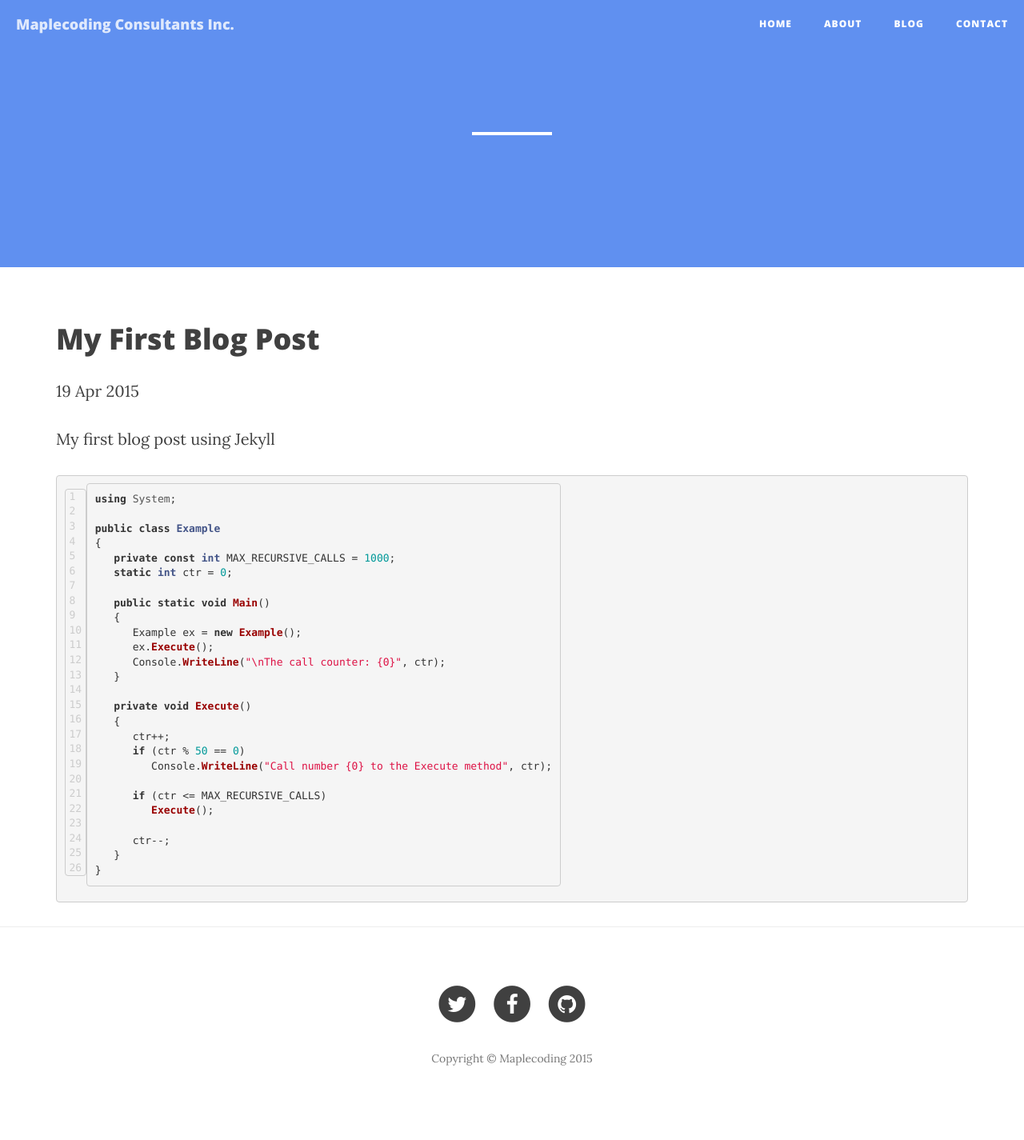
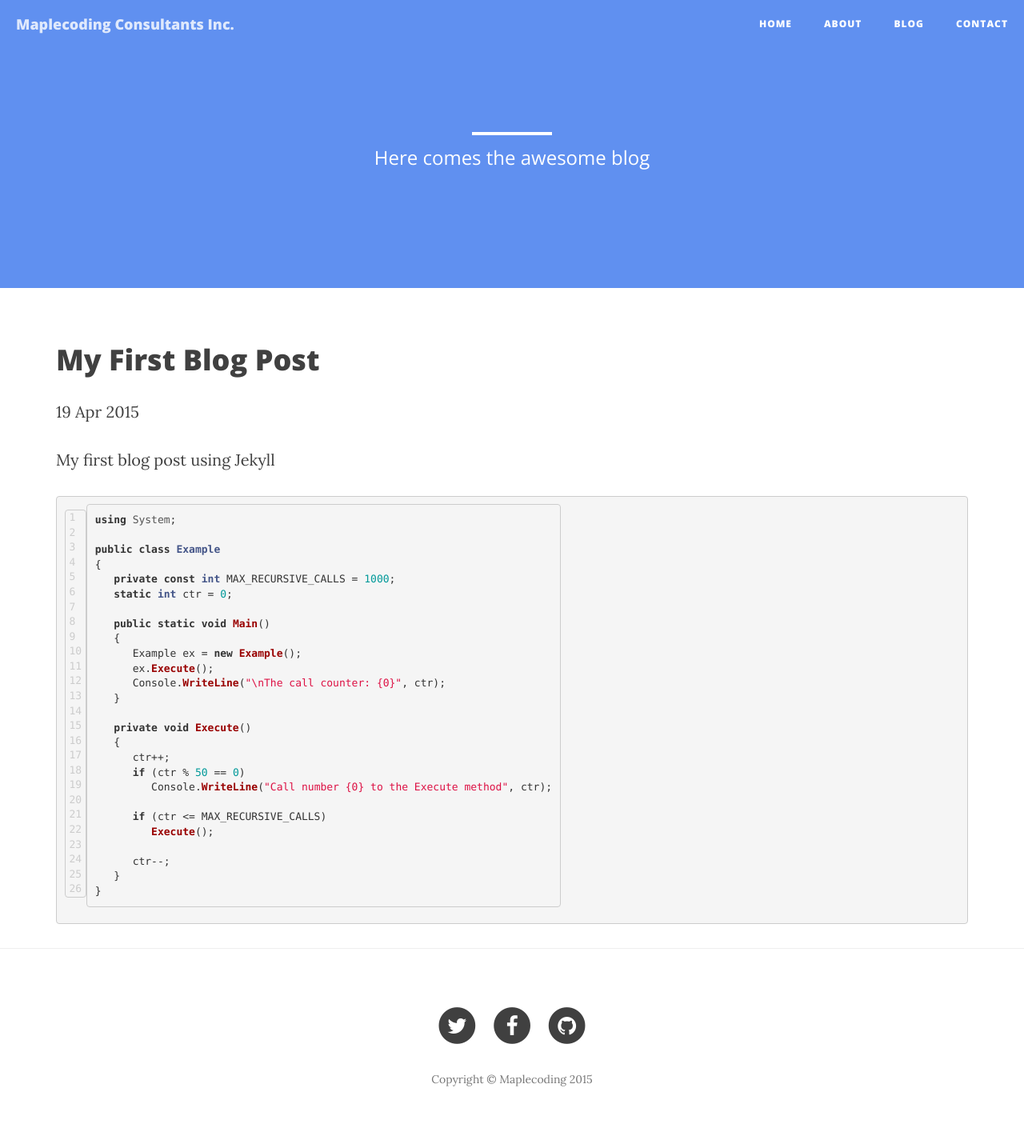
Before and after one commit to shawinder/shawinder.github.io, a Jekyll site: the page built from _posts/2015-04-19-my-first-blog-post.md, in a window 1280 px wide. Shown: the whole page at 80% size. Built offline with Jekyll 4.4.1, drawn with Linux system fonts in a browser that asks for light colours; nearby versions of some CDN libraries; before the commit the page ends 1399 px from its top, so only the background shows below that.

Commit message:
Update 2015-04-19-my-first-blog-post.md

```diff
--- a/_posts/2015-04-19-my-first-blog-post.md
+++ b/_posts/2015-04-19-my-first-blog-post.md
@@ -2,6 +2,7 @@
 layout: post
 title: "My First Blog Post"
 date: 2015-04-19
+header_desc: Here comes the awesome blog
 ---
 
 My first blog post using Jekyll
```
